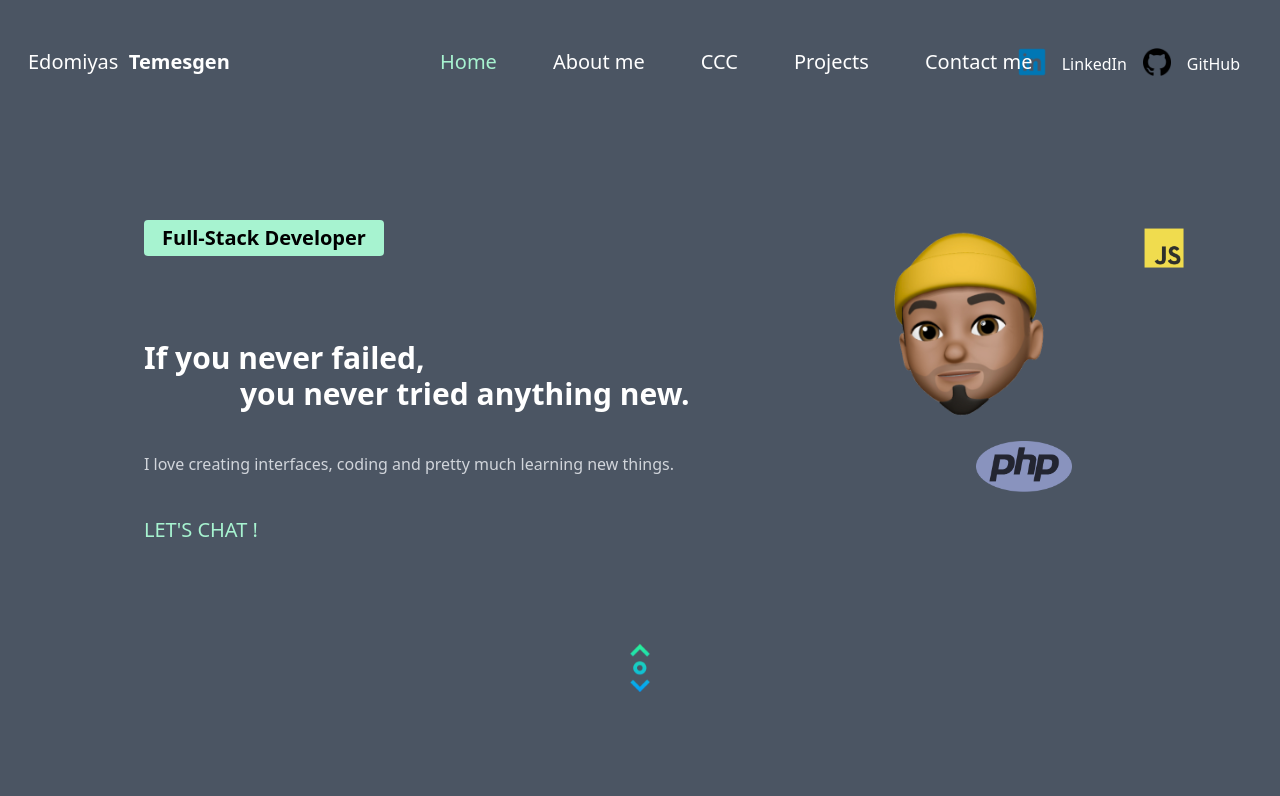
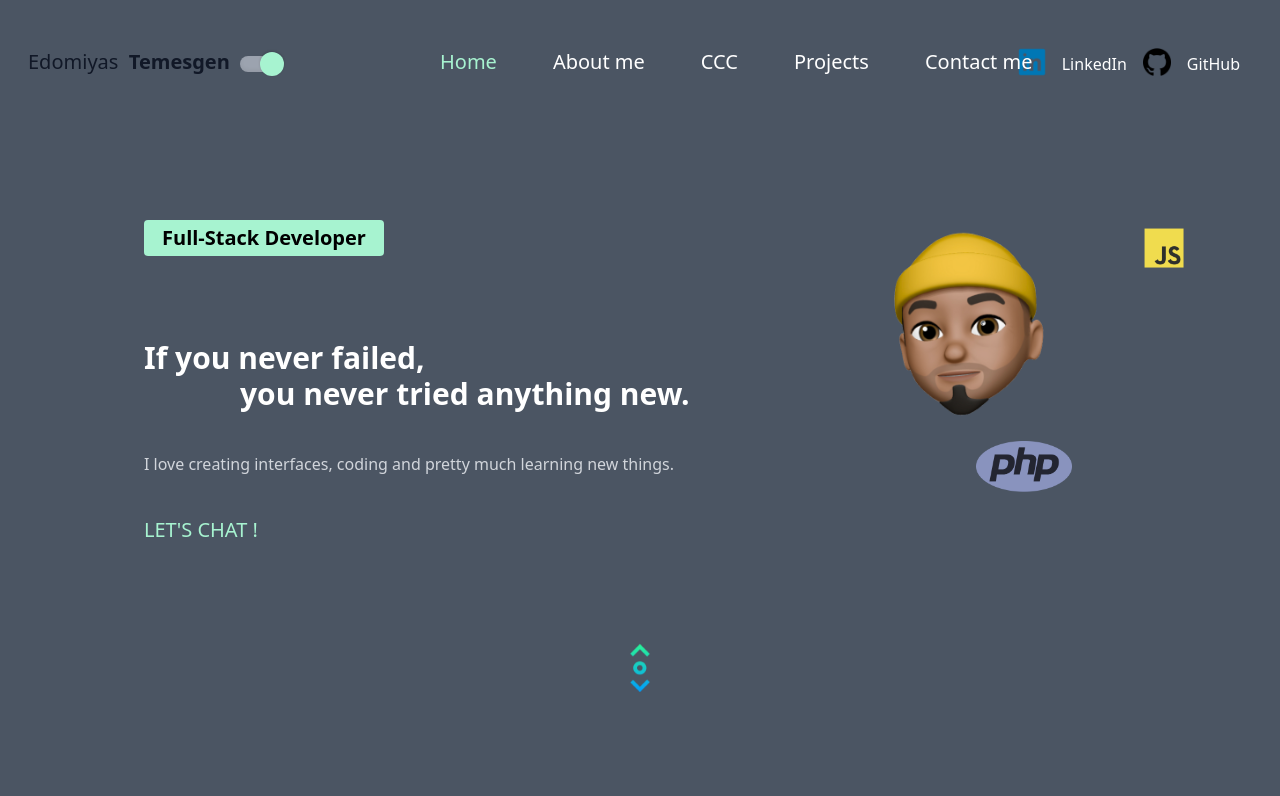
Before and after one commit to etemesgen/Portfolio-Edomiyas-Temesgen-2021, a Vue app: page / in a window 1280 px wide. Shown: the top 796 px of the page. Built offline with nearby package versions, Linux system fonts and the light colour scheme; a web font is replaced by a local one.

Commit message:
Dark mode added, finding how to change bg color

```diff
--- a/src/App.vue
+++ b/src/App.vue
@@ -1,7 +1,18 @@
 <template>
   <div id="app" class="flex-1">
+    <div :class="isDark ? 'dark' : ''">
+      <div class="absolute ml-60 mt-2 transform rotate-180">
+      <label for="toogleA" class="flex items-center cursor-pointer">
+      <div class="relative">
+        <input id="toogleA" type="checkbox" class="sr-only" @click="isDark =! isDark"/>
+      <div class="w-10 h-4 bg-gray-400 rounded-full shadow-inner"></div>
+      <div class="dot absolute w-6 h-6 bg-green-200 rounded-full shadow -left-1 -top-1 transition"></div>
+      </div>
+      </label>
+      </div>
+
     <!-- Home page -->
-    <p id="title" class="flex absolute text-white text-xl ml-7 transition duration-500 ease-in-out hover:bg-green-600 text-grey-200 rounded-sm transform hover:-translate-y-1 hover:scale-110">Edomiyas &nbsp;<strong>Temesgen</strong></p>
+    <p id="title" class="flex absolute text-white text-xl ml-7 transition duration-500 ease-in-out hover:bg-green-600 text-grey-200 rounded-sm transform hover:-translate-y-1 hover:scale-110 dark:text-gray-900">Edomiyas &nbsp;<strong>Temesgen</strong></p>
     <button id="hamburger" class="flex text-green-200 text-3xl ml-80 mt-10 lg:hidden" v-on:click="toggleNavbar()">
       <i class="fa fa-bars"></i>
     </button>
@@ -188,6 +199,7 @@
     <p id="title2" class="hidden absolute text-white text-xl ml-7 transition duration-500 ease-in-out hover:bg-green-600 text-grey-200 rounded-sm transform hover:-translate-y-1 hover:scale-110">Edomiyas &nbsp;<strong>Temesgen</strong></p>
     <a href="#title"><img class="animate-bounce ml-80 -mt-16" src="./assets/Arrow.png" alt="arrow" id="arrow"></a>
     <br>
+    </div>
   </div>
 </template>
 
@@ -206,8 +218,7 @@ export default {
       image: image,
       me: me,
       showMenu: false,
-      name: null,
-      email: null
+      isDark: true
     }
   },
   methods: {
@@ -228,6 +239,12 @@ html{
 
 body{
   font-family: 'Rockwell Nova', sans-serif;
+}
+
+/* Toggle A */
+input:checked ~ .dot {
+  transform: translateX(100%);
+  background-color: #FFFFFF;
 }
 
 #css{
--- a/tailwind.config.js
+++ b/tailwind.config.js
@@ -1,6 +1,6 @@
 module.exports = {
   purge: [],
-  darkMode: false, // or 'media' or 'class'
+  darkMode: "class", // or 'media' or 'false'
   theme: {
     extend: {},
   },
```
